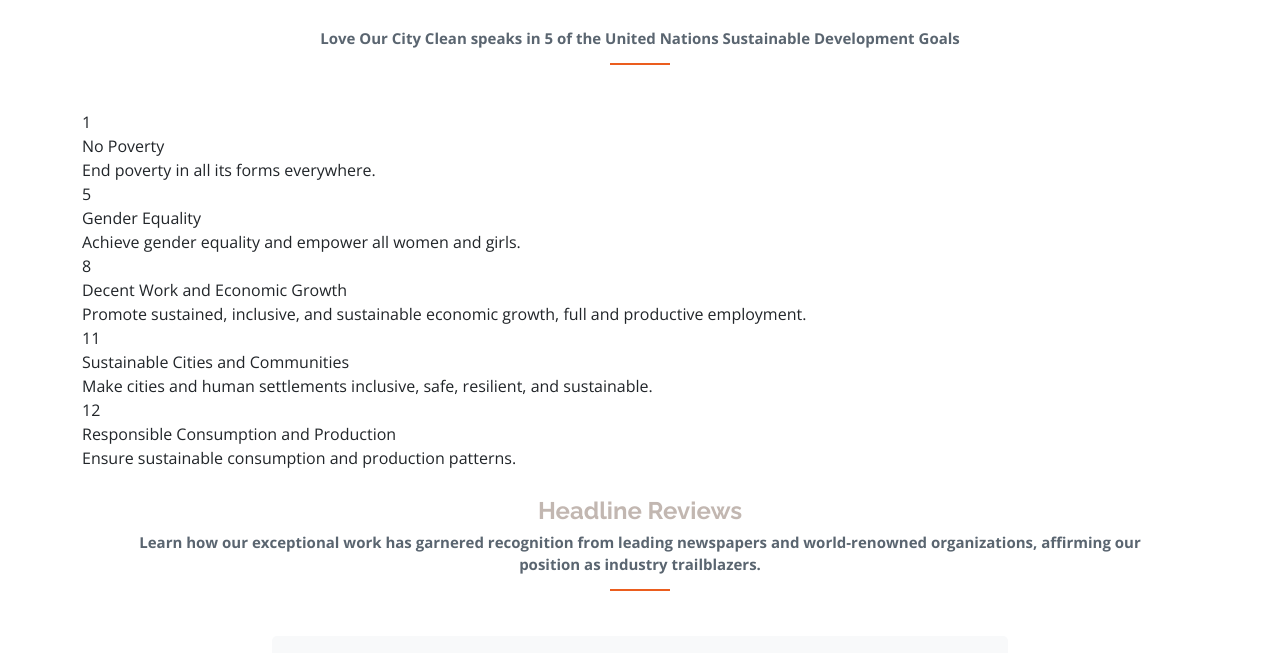
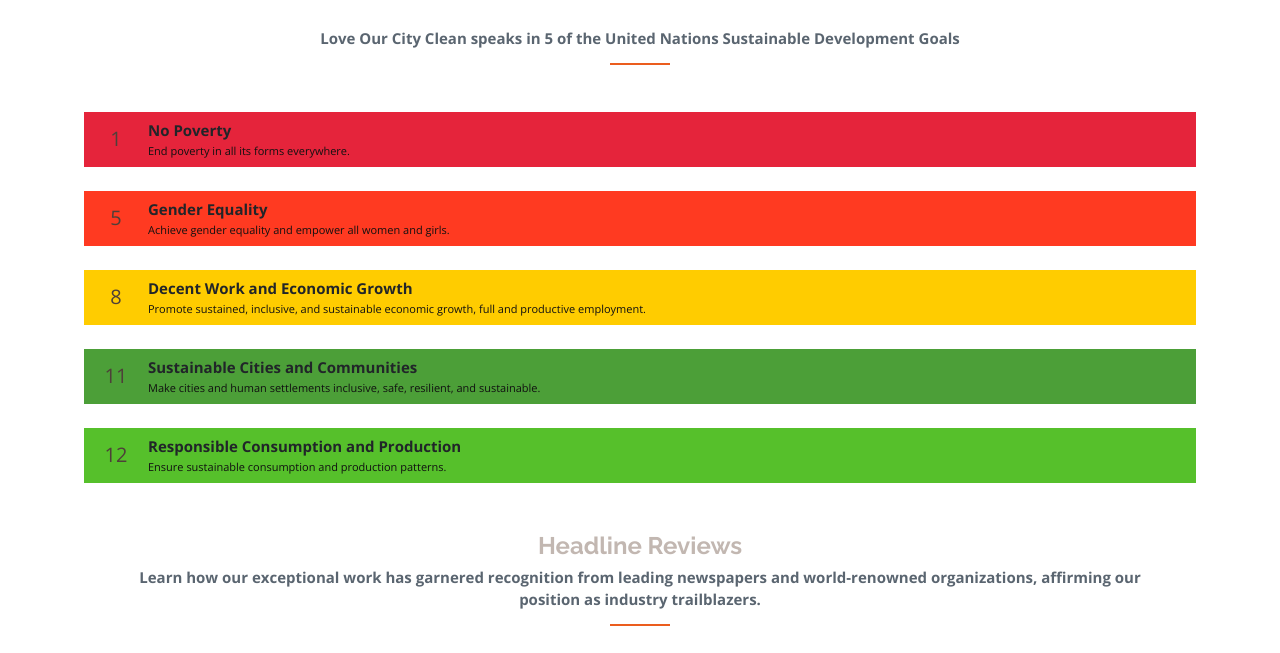
Before and after one commit to BrightonMM/web-portfolios, a plain HTML site: page index.html in a window 1280 px wide. Shown: the part 1465-2118 px from the top of the page. Drawn offline with nearby package versions, Linux system fonts and the light colour scheme.

Commit message:
Add files via upload

```diff
--- a/assets/css/style.css
+++ b/assets/css/style.css
@@ -1,3 +1,4 @@
+
 
 /*--------------------------------------------------------------
 # General
@@ -517,6 +518,7 @@ section {
 /*--------------------------------------------------------------
 # About
 --------------------------------------------------------------*/
+
 .about h3 {
   font-weight: 700;
   font-size: 34px;
@@ -558,7 +560,75 @@ section {
   height: auto;
   border-radius: 5px;
 }
+/* sustainable development goals section */
+.sdgs {
+  max-width: 100%;
+}
+.sdgs {
+  width: 100%;
+  max-height: 150px;
+  padding-left: 30px;
+  padding-right: 20%;
+}
+/* sdg cards */
 
+.sdg-card {
+  display: flex;
+  align-items: center;
+  max-height: 1oopx; /* Reduced card height */
+  margin-bottom: 20px;
+  border: 2px solid white;
+  border-radius: 0; /* Straight corners */
+  overflow: hidden;
+  padding: 7px; /* Reduced padding */
+}
+
+.sdg-icon {
+  width: 50px; /* Further adjusted icon width */
+  font-size: 20px; /* Further reduced font size */
+  display: flex;
+  align-items: center;
+  justify-content: center;
+  color: #4e4039;
+  border: none;
+}
+
+.sdg-content {
+  flex: 1;
+  padding-left: 7px; /* Reduced padding */
+}
+
+.sdg-title {
+  font-size: 15px; /* Further reduced font size */
+  font-weight: bold;
+  margin-bottom: 2px; /* Reduced margin */
+}
+
+.sdg-caption {
+  font-size: 11px; /* Further reduced font size */
+  color: #111111;
+}
+
+/* SDG Colors */
+.sdg-goal-1 {
+  background-color: #E5243B;
+}
+
+.sdg-goal-5 {
+  background-color: #FF3A21;
+}
+
+.sdg-goal-8 {
+  background-color: #FFCC00;
+}
+
+.sdg-goal-11 {
+  background-color: #4C9F38;
+}
+
+.sdg-goal-12 {
+  background-color: #56C02B;
+}
 
 /* article */
 .about .article {
@@ -1396,8 +1466,8 @@ desperate modifications
   color: #eb5d1e !important;
 }
 .des-mod2 {
-  padding-top: 16px !important;
+  padding-top: 16px;
 }
 .des-mod3 {
-  padding-top: 40px !important;
+  padding-top: 40px;
 }
```
